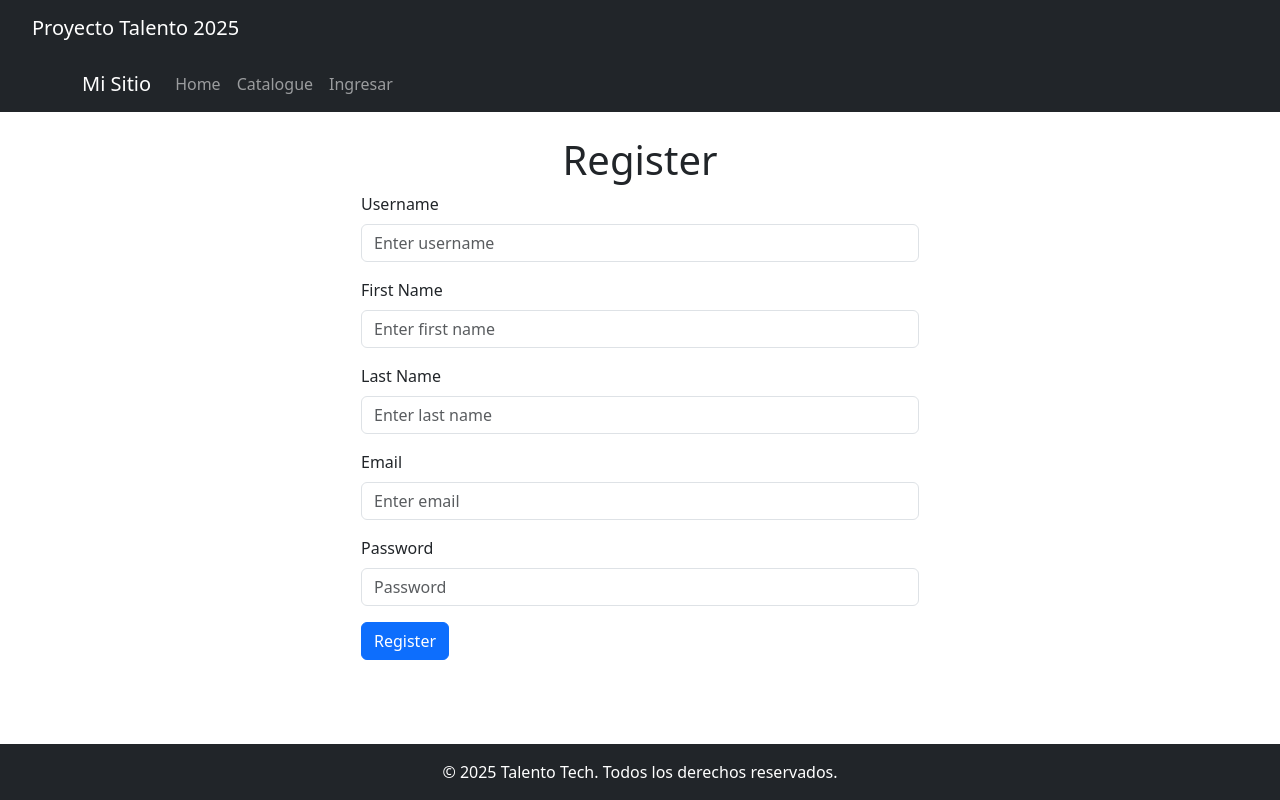
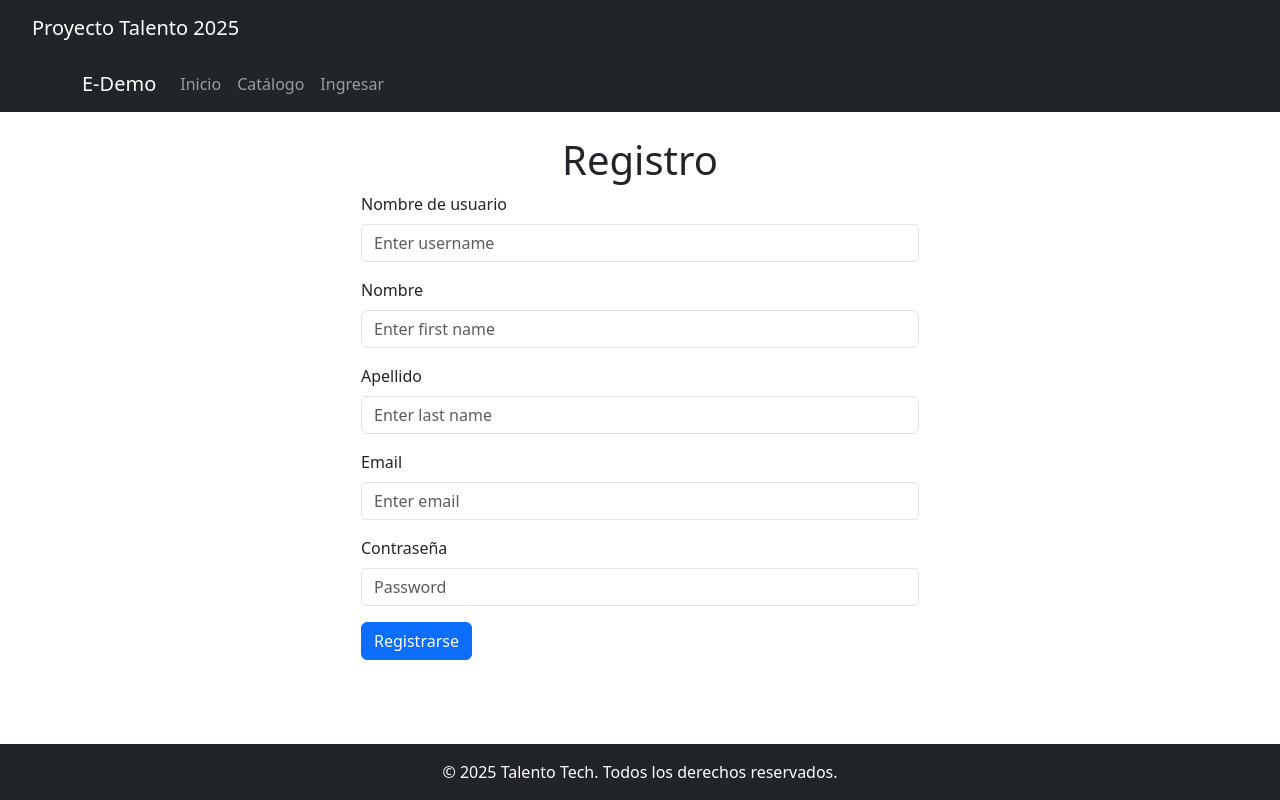
Before and after one commit to fhazamacardozo/ProyectoFinal_TT25017_React_FedeHzm, a React (Vite) app: page /ProyectoFinal_TT25017_React_FedeHzm/Register in a window 1280 px wide. Built offline with nearby package versions, Linux system fonts and the light colour scheme; no server answers.

Commit message:
español

```diff
--- a/src/Components/NavBar.jsx
+++ b/src/Components/NavBar.jsx
@@ -12,19 +12,19 @@ function NavBar() {
     return (
         <Navbar bg="dark" variant="dark" expand="lg">
             <Container>
-                <Navbar.Brand as={Link} to="/">Mi Sitio</Navbar.Brand>
+                <Navbar.Brand as={Link} to="/">E-Demo</Navbar.Brand>
                 <Navbar.Toggle aria-controls="basic-navbar-nav" />
                 <Navbar.Collapse id="basic-navbar-nav">
                     <Nav className="me-auto">
-                        <Nav.Link as={Link} to="/">Home</Nav.Link>
-                        <Nav.Link as={Link} to="/Catalogue">Catalogue</Nav.Link>
+                        <Nav.Link as={Link} to="/">Inicio</Nav.Link>
+                        <Nav.Link as={Link} to="/Catalogue">Catálogo</Nav.Link>
                         {isAuthenticated && (
                             <>
                                 <Nav.Link as={Link} to="/Cart">Cart</Nav.Link>
                                 {isAdmin && (
                                     <>
                                         <Nav.Link as={Link} to={`/Admin/${user.username}`}>Admin</Nav.Link>
-                                        <Nav.Link as={Link} to="/ProductManager">Product Manager</Nav.Link>
+                                        <Nav.Link as={Link} to="/ProductManager">Gestor de Productos</Nav.Link>
                                     </>
                                 )}
                             </>
@@ -33,7 +33,7 @@ function NavBar() {
                             {!isAuthenticated ? (
                                 <Nav.Link as={Link} to="/Login">Ingresar</Nav.Link>
                             ) : (
-                                <Nav.Link onClick={logout}>Logout</Nav.Link>
+                                <Nav.Link onClick={logout}>Cerrar Sesión</Nav.Link>
                             )}
                         </Nav>
                     </Nav>
--- a/src/Pages/Login.jsx
+++ b/src/Pages/Login.jsx
@@ -38,7 +38,7 @@ function Login() {
 
     return (
         <Container className="py-4">
-            <h1 className="text-center">Login</h1>
+            <h1 className="text-center">Ingresar</h1>
             <Form onSubmit={handleSubmit} className="w-50 mx-auto">
                 <Form.Group controlId="formBasicEmail" className="mb-3">
                     <Form.Label>Email</Form.Label>
@@ -46,7 +46,7 @@ function Login() {
                 </Form.Group>
 
                 <Form.Group controlId="formBasicPassword">
-                    <Form.Label>Password</Form.Label>
+                    <Form.Label>Contraseña</Form.Label>
                     <Form.Control type="password" placeholder="Password" name="password" required />
                 </Form.Group>
 
--- a/src/Pages/Register.jsx
+++ b/src/Pages/Register.jsx
@@ -45,20 +45,20 @@ function Register() {
 
     return (
         <Container className="py-4">
-            <h1 className="text-center">Register</h1>
+            <h1 className="text-center">Registro</h1>
             <Form onSubmit={handleSubmit} className="w-50 mx-auto">
                 <Form.Group controlId="formBasicUsername" className="mb-3">
-                    <Form.Label>Username</Form.Label>
+                    <Form.Label>Nombre de usuario</Form.Label>
                     <Form.Control type="text" placeholder="Enter username" name="username" required />
                 </Form.Group>
 
                 <Form.Group controlId="formBasicFirstName" className="mb-3">
-                    <Form.Label>First Name</Form.Label>
+                    <Form.Label>Nombre</Form.Label>
                     <Form.Control type="text" placeholder="Enter first name" name="firstName" required />
                 </Form.Group>
 
                 <Form.Group controlId="formBasicLastName" className="mb-3">
-                    <Form.Label>Last Name</Form.Label>
+                    <Form.Label>Apellido</Form.Label>
                     <Form.Control type="text" placeholder="Enter last name" name="lastName" required />
                 </Form.Group>
 
@@ -68,7 +68,7 @@ function Register() {
                 </Form.Group>
 
                 <Form.Group controlId="formBasicPassword">
-                    <Form.Label>Password</Form.Label>
+                    <Form.Label>Contraseña</Form.Label>
                     <Form.Control type="password" placeholder="Password" name="password" required />
                 </Form.Group>
                 <Button className="mt-3" variant="primary" type="submit" disabled={isLoading}>
@@ -85,7 +85,7 @@ function Register() {
                             Cargando...
                         </>
                     ) : (
-                        "Register"
+                        "Registrarse"
                     )}
                 </Button>
             </Form>
```
